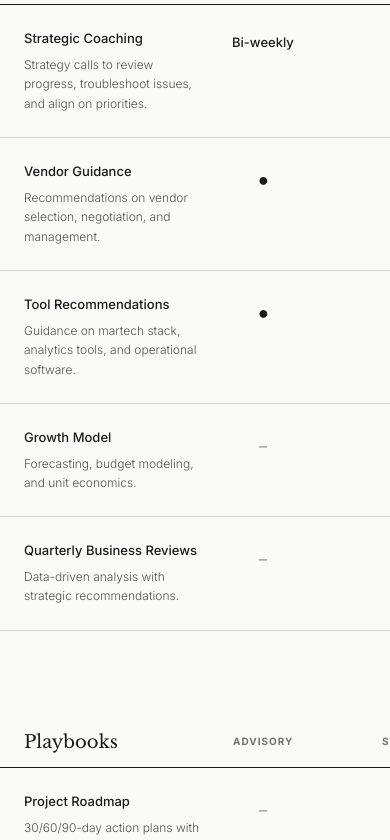
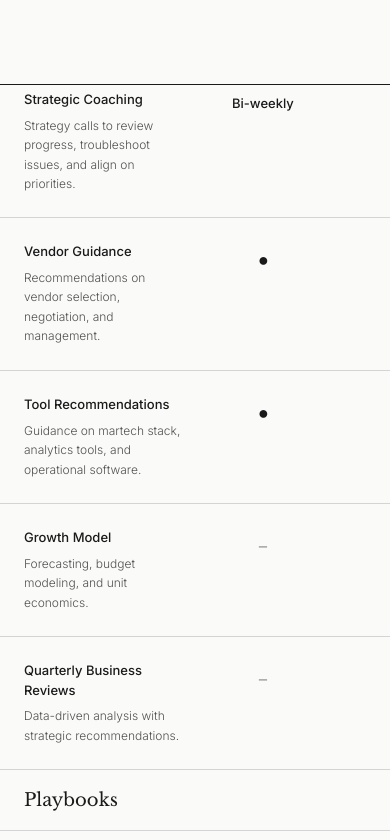
Before and after one commit to sullivan-street-projects/sullivan-street-website, a React (Vite) app: page / in a window 390 px wide. Shown: the part 5320-6160 px from the top of the page. Built offline with nearby package versions, Linux system fonts and the light colour scheme.

Commit message:
Revert "fix(services): implement definitive forked layout for mobile/desktop perfection"
This reverts commit 17881642a123a0cb97a25d8e1eae1edf960a934d.

```diff
--- a/src/sections/Services.jsx
+++ b/src/sections/Services.jsx
@@ -39,104 +39,68 @@ const Services = () => {
       <div className="border-t border-[#e5e5e5]">
         <div className="py-12">
 
-          {/* ==================== MOBILE VIEW (Split Layout) ==================== */}
-          <div className="lg:hidden">
-            {COMPARISON_DATA.map((section) => (
-              <div key={section.category} className="mb-12 last:mb-0">
-                {/* Mobile Scroll Container */}
-                <div className="overflow-x-auto -mx-6 px-6 pb-4 pt-4 snap-x snap-mandatory scroll-smooth scroll-pl-[200px]">
-                  <div className="min-w-[650px]">
+          {/* Unified Master Table Container */}
+          <div className="overflow-x-auto -mx-6 lg:mx-0 lg:px-0 pb-4 pt-4 snap-x snap-mandatory scroll-smooth scroll-pl-[200px] lg:scroll-pl-0 lg:snap-none lg:overflow-visible">
+            <div className="min-w-[650px] lg:min-w-full lg:w-full">
 
-                    {/* Mobile Section Header - Merged Category Name */}
-                    <div className="flex border-b border-[#1a1a1a] pb-4 mb-0 pt-4">
-                       <div className="w-[200px] flex-none sticky left-0 z-30 bg-[#FAFAF8] pr-4 flex items-end">
+              {/* Global Header Row - Sticky Top & Left */}
+              <div className="flex lg:grid lg:grid-cols-[40%_1fr_1fr_1fr] lg:gap-4 border-b border-[#1a1a1a] pb-4 mb-0 pt-4 sticky top-20 z-30 bg-[#FAFAF8] transition-shadow duration-300">
+                 {/* Service Label Column */}
+                 <div className="w-[200px] pl-6 lg:pl-0 lg:w-auto flex-none sticky lg:static left-0 z-40 bg-[#FAFAF8] lg:bg-transparent pr-4 lg:pr-0 lg:border-none flex items-end">
                    <FocusText>
-                           <h4 className="font-serif text-lg text-[#1a1a1a] leading-none">{section.category}</h4>
-                         </FocusText>
-                       </div>
-                       <div className="flex-1 min-w-[130px] snap-start flex justify-center items-end pr-6"><FocusText><span className="font-sans text-[10px] uppercase tracking-widest font-bold text-[#737373]">Advisory</span></FocusText></div>
-                       <div className="flex-1 min-w-[130px] snap-start flex justify-center items-end pr-6"><FocusText><span className="font-sans text-[10px] uppercase tracking-widest font-bold text-[#737373]">Strategy</span></FocusText></div>
-                       <div className="flex-1 min-w-[130px] snap-start flex justify-center items-end pr-6"><FocusText><span className="font-sans text-[10px] uppercase tracking-widest font-bold text-[#737373]">Management</span></FocusText></div>
-                    </div>
-
-                    {/* Mobile Rows */}
-                    <div className="space-y-0">
-                      {section.features.map((feature) => (
-                        <div key={feature.name} className="flex py-6 border-b border-[#d4d4d4] items-start group hover:bg-[#fafafa] transition-colors duration-300">
-                          <div className="w-[200px] flex-none sticky left-0 z-20 bg-[#FAFAF8] pr-4 group-hover:bg-[#fafafa]">
-                            <FocusText>
-                              <p className="font-sans text-[13px] font-medium text-[#1a1a1a] mb-1.5">{feature.name}</p>
-                              <p className="font-sans text-[12px] leading-relaxed text-[#525252] font-light">{feature.description}</p>
+                     <span className="font-sans text-xs uppercase tracking-widest font-bold text-[#737373]">Service</span>
                    </FocusText>
                  </div>
 
-                          <div className="flex-1 min-w-[130px] snap-start flex justify-center pt-1 font-sans text-[13px] text-[#737373] pr-6">
-                            <FocusText>{renderCell(feature.advisory)}</FocusText>
-                          </div>
-                          <div className="flex-1 min-w-[130px] snap-start flex justify-center pt-1 font-sans text-[13px] text-[#737373] pr-6">
-                            <FocusText>{renderCell(feature.strategy)}</FocusText>
-                          </div>
-                          <div className="flex-1 min-w-[130px] snap-start flex justify-center pt-1 font-sans text-[13px] text-[#737373] pr-6">
-                            <FocusText>{renderCell(feature.management)}</FocusText>
-                          </div>
-                        </div>
-                      ))}
-                    </div>
-                  </div>
-                </div>
-              </div>
-            ))}
+                 {/* Column Headers */}
+                 <div className="flex-1 min-w-[130px] lg:min-w-0 lg:w-auto snap-start lg:snap-none flex justify-center items-end pr-6 lg:pr-0"><FocusText><span className="font-sans text-[10px] md:text-xs uppercase tracking-widest font-bold text-[#737373]">Advisory</span></FocusText></div>
+                 <div className="flex-1 min-w-[130px] lg:min-w-0 lg:w-auto snap-start lg:snap-none flex justify-center items-end pr-6 lg:pr-0"><FocusText><span className="font-sans text-[10px] md:text-xs uppercase tracking-widest font-bold text-[#737373]">Strategy</span></FocusText></div>
+                 <div className="flex-1 min-w-[130px] lg:min-w-0 lg:w-auto snap-start lg:snap-none flex justify-center items-end pr-6 lg:pr-0"><FocusText><span className="font-sans text-[10px] md:text-xs uppercase tracking-widest font-bold text-[#737373]">Management</span></FocusText></div>
               </div>
 
-          {/* ==================== DESKTOP VIEW (Unified Grid) ==================== */}
-          <div className="hidden lg:block">
-            {/* Global Header */}
-            <div className="grid grid-cols-[40%_1fr_1fr_1fr] border-b border-[#d4d4d4] pb-6 mb-8 gap-4 sticky top-20 z-30 bg-[#FAFAF8] pt-4">
-              <div className="font-sans text-xs uppercase tracking-widest font-bold text-[#737373]">Service</div>
-              <div className="font-sans text-xs uppercase tracking-widest font-bold text-[#737373] text-center">Advisory</div>
-              <div className="font-sans text-xs uppercase tracking-widest font-bold text-[#737373] text-center">Strategy</div>
-              <div className="font-sans text-xs uppercase tracking-widest font-bold text-[#737373] text-center">Management</div>
-            </div>
-
-            {/* Unified Body */}
+              {/* Body Content */}
               <div className="space-y-0">
                 {COMPARISON_DATA.map((section) => (
                   <React.Fragment key={section.category}>
                     {/* Category Divider Row */}
-                  <div className="grid grid-cols-[40%_1fr_1fr_1fr] gap-4 py-4 border-b border-[#d4d4d4] bg-[#FAFAF8] items-center">
-                    <div>
+                    <div className="flex lg:grid lg:grid-cols-[40%_1fr_1fr_1fr] lg:gap-4 py-4 border-b border-[#d4d4d4] bg-[#FAFAF8] items-center">
+                      <div className="w-[200px] pl-6 lg:pl-0 lg:w-auto flex-none sticky lg:static left-0 z-20 bg-[#FAFAF8] lg:bg-transparent pr-4 lg:pr-0 lg:border-none">
                         <FocusText>
                           <h4 className="font-serif text-lg text-[#1a1a1a]">{section.category}</h4>
                         </FocusText>
                       </div>
-                    <div></div>
-                    <div></div>
-                    <div></div>
+                      {/* Empty cells for tiers on divider row */}
+                      <div className="flex-1 min-w-[130px] lg:min-w-0"></div>
+                      <div className="flex-1 min-w-[130px] lg:min-w-0"></div>
+                      <div className="flex-1 min-w-[130px] lg:min-w-0"></div>
                     </div>
 
-                  {/* Feature Rows */}
+                    {/* Features */}
                     {section.features.map((feature) => (
-                    <div key={feature.name} className="grid grid-cols-[40%_1fr_1fr_1fr] gap-4 py-6 border-b border-[#d4d4d4] items-start group hover:bg-[#fafafa] transition-colors duration-300">
-                      <div>
+                      <div key={feature.name} className="flex lg:grid lg:grid-cols-[40%_1fr_1fr_1fr] lg:gap-4 py-6 border-b border-[#d4d4d4] items-start group hover:bg-[#fafafa] transition-colors duration-300">
+                        {/* Service Name: Sticky Mobile, Static Grid Desktop */}
+                        <div className="w-[200px] lg:w-auto pl-6 lg:pl-0 flex-none sticky lg:static left-0 z-20 bg-[#FAFAF8] lg:bg-transparent pr-4 lg:pr-0 lg:border-none group-hover:bg-[#fafafa]">
                           <FocusText>
-                          <p className="font-sans text-[15px] font-medium text-[#1a1a1a] mb-1.5">{feature.name}</p>
-                          <p className="font-sans text-[13px] leading-relaxed text-[#525252] font-light">{feature.description}</p>
+                            <p className="font-sans text-[13px] md:text-[15px] font-medium text-[#1a1a1a] mb-1.5">{feature.name}</p>
+                            <p className="font-sans text-[12px] md:text-[13px] leading-relaxed text-[#525252] font-light">{feature.description}</p>
                           </FocusText>
                         </div>
 
-                      <div className="flex justify-center pt-1 font-sans text-[13px] text-[#737373]">
+                        {/* Tiers Container */}
+                        <div className="flex-1 min-w-[130px] lg:min-w-0 lg:w-auto snap-start lg:snap-none flex justify-center pt-1 font-sans text-[13px] text-[#737373] pr-6 lg:pr-0">
                           <FocusText>{renderCell(feature.advisory)}</FocusText>
                         </div>
-                      <div className="flex justify-center pt-1 font-sans text-[13px] text-[#737373]">
+                        <div className="flex-1 min-w-[130px] lg:min-w-0 lg:w-auto snap-start lg:snap-none flex justify-center pt-1 font-sans text-[13px] text-[#737373] pr-6 lg:pr-0">
                           <FocusText>{renderCell(feature.strategy)}</FocusText>
                         </div>
-                      <div className="flex justify-center pt-1 font-sans text-[13px] text-[#737373]">
+                        <div className="flex-1 min-w-[130px] lg:min-w-0 lg:w-auto snap-start lg:snap-none flex justify-center pt-1 font-sans text-[13px] text-[#737373] pr-6 lg:pr-0">
                           <FocusText>{renderCell(feature.management)}</FocusText>
                         </div>
                       </div>
                     ))}
                   </React.Fragment>
                 ))}
+              </div>
             </div>
           </div>
         </div>
```
Lines whose indentation alone changed are shown as unchanged.
